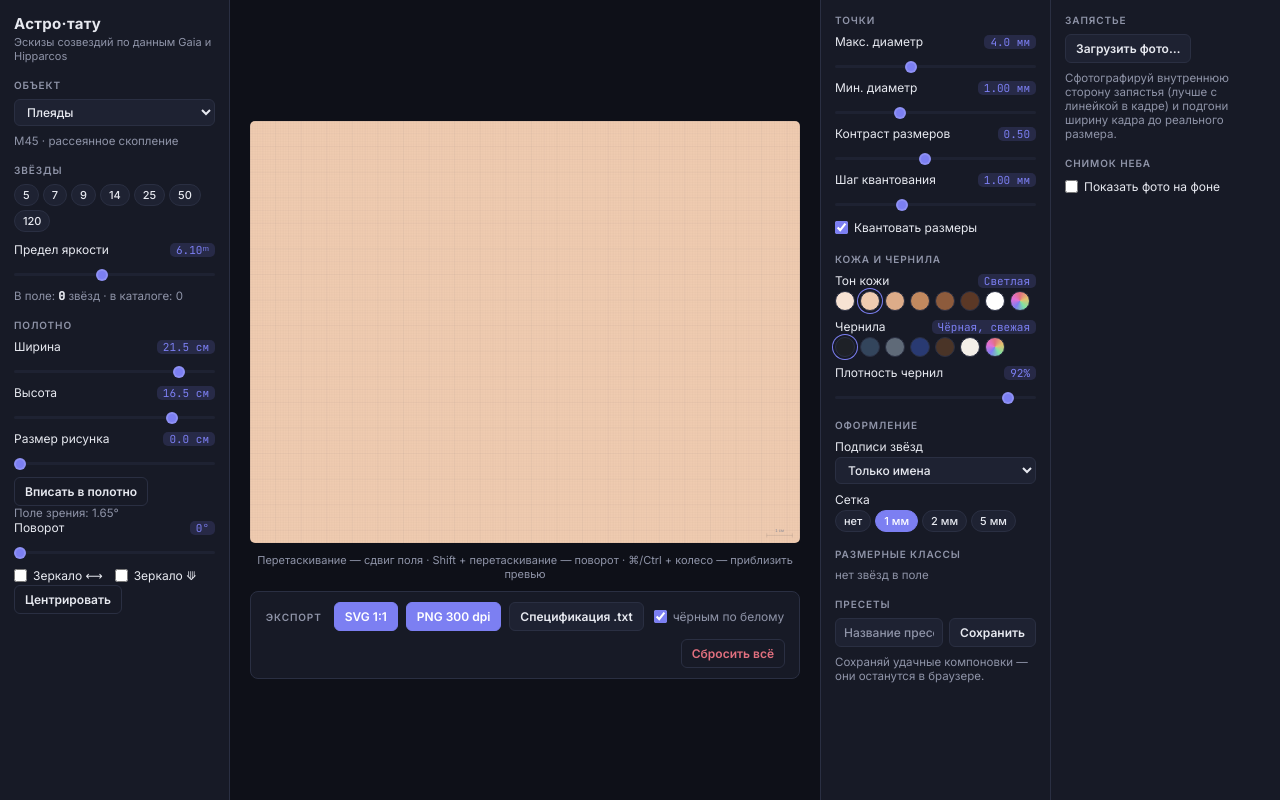
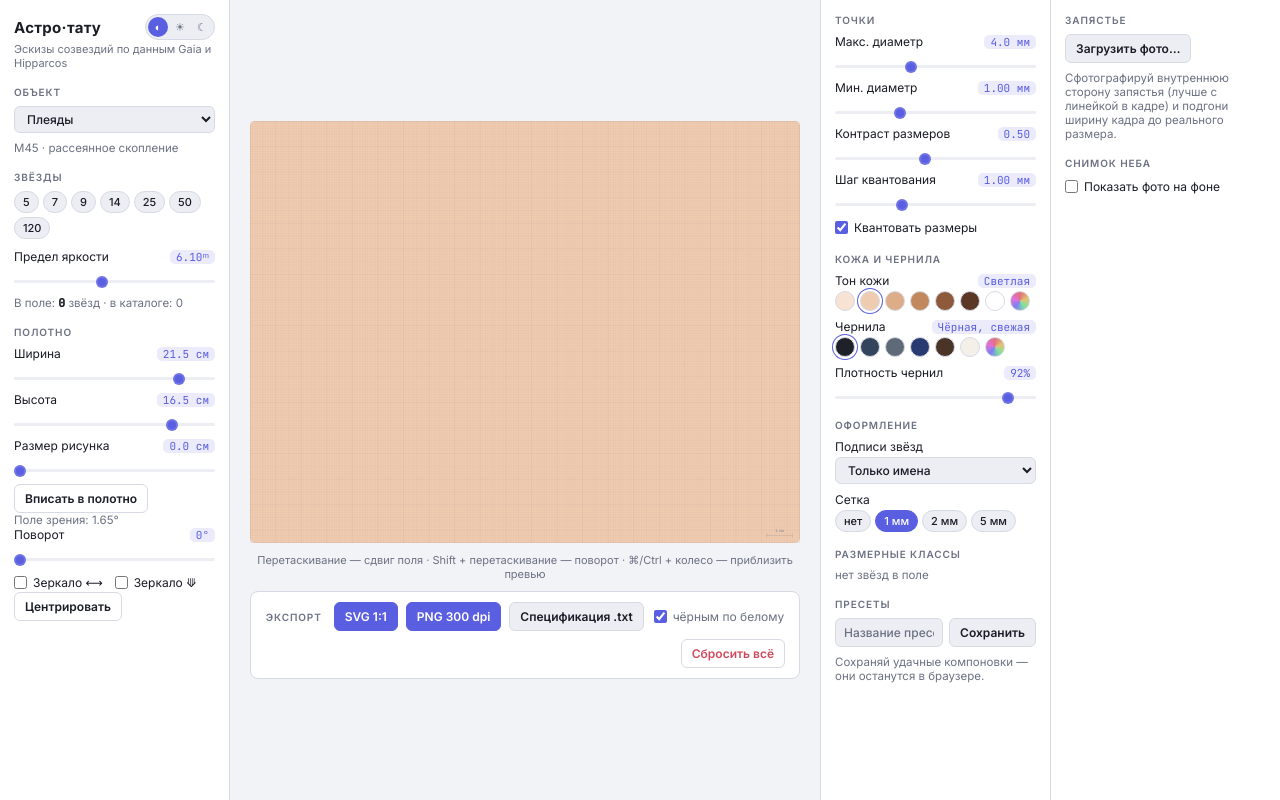
Before and after one commit to tyaga/astro-tattoo, a React (Vite) app: page / in a window 1280 px wide. Built offline with nearby package versions, Linux system fonts and the light colour scheme.

Commit message:
Переключатель темы: светлая, тёмная и системная

```diff
--- a/src/App.tsx
+++ b/src/App.tsx
@@ -15,7 +15,9 @@ import {
     DEFAULTS, clearSettings, loadPresets, loadSettings, loadWrist,
     savePresets, saveSettings, saveWrist,
 } from './lib/state';
-import type { GridMm, LabelsMode, Preset, Settings, WristImage } from './lib/types';
+import type {
+    GridMm, LabelsMode, Preset, Settings, Theme, WristImage,
+} from './lib/types';
 
 const STAR_COUNTS = [5, 7, 9, 14, 25, 50, 120];
 
@@ -25,6 +27,12 @@ const mergePreset = (preset: Preset) => (): Settings => ({
     ...DEFAULTS,
     ...preset.settings,
 });
+
+const THEMES: { value: Theme; icon: string; title: string }[] = [
+    { value: 'auto', icon: '◐', title: 'Как в системе' },
+    { value: 'light', icon: '☀', title: 'Светлая тема' },
+    { value: 'dark', icon: '☾', title: 'Тёмная тема' },
+];
 
 const GRID_OPTIONS: { value: GridMm; label: string }[] = [
     { value: 0, label: 'нет' },
@@ -52,6 +60,10 @@ export default function App() {
     useEffect(() => {
         savePresets(presets);
     }, [presets]);
+
+    useEffect(() => {
+        document.documentElement.dataset.theme = settings.theme;
+    }, [settings.theme]);
 
     /** Смена объекта поверх текущих настроек: новый объект занимает
      *  на полотне столько же миллиметров, сколько занимал прежний */
@@ -137,7 +149,22 @@ export default function App() {
         <div className="app">
             <aside className="sidebar left">
                 <header className="sidebar-header">
-                    <h1>Астро·тату</h1>
+                    <div className="header-row">
+                        <h1>Астро·тату</h1>
+                        <div className="theme-switch">
+                            {THEMES.map(t => (
+                                <button
+                                    key={t.value}
+                                    className={settings.theme === t.value ? 'theme-btn active' : 'theme-btn'}
+                                    title={t.title}
+                                    aria-label={t.title}
+                                    onClick={() => set('theme')(t.value)}
+                                >
+                                    {t.icon}
+                                </button>
+                            ))}
+                        </div>
+                    </div>
                     <p>Эскизы созвездий по данным Gaia и Hipparcos</p>
                 </header>
 
--- a/src/lib/state.ts
+++ b/src/lib/state.ts
@@ -30,6 +30,7 @@ export const DEFAULTS: Settings = {
     labels: 'names',
     gridMm: 1,
     previewZoom: 1,
+    theme: 'auto',
     skinTone: '#efcbb0',
     inkColor: '#1e2127',
     inkOpacity: 0.92,
--- a/src/lib/types.ts
+++ b/src/lib/types.ts
@@ -1,4 +1,7 @@
 export type LabelsMode = 'none' | 'names' | 'full';
+
+/** Тема интерфейса; auto — следовать системной настройке */
+export type Theme = 'auto' | 'light' | 'dark';
 
 /** Шаг миллиметровой сетки; 0 — сетка выключена */
 export type GridMm = 0 | 1 | 2 | 5;
@@ -32,6 +35,8 @@ export interface Settings {
     gridMm: GridMm;
     /** Экранный масштаб предпросмотра (на эскиз не влияет) */
     previewZoom: number;
+    /** Тема интерфейса — на эскиз и экспорт не влияет */
+    theme: Theme;
     /** Цвет полотна — оттенок кожи */
     skinTone: string;
     /** Цвет чернил */
--- a/src/styles.css
+++ b/src/styles.css
@@ -1,4 +1,5 @@
-:root {
+:root,
+:root[data-theme='dark'] {
     --bg: #0e1018;
     --panel: #171a26;
     --panel-2: #1e2232;
@@ -7,6 +8,39 @@
     --muted: #8f94a8;
     --accent: #7c7ff2;
     --accent-soft: rgba(124, 127, 242, 0.16);
+    --danger: #e2707f;
+    --preview-shadow: 0 10px 40px rgba(0, 0, 0, 0.55);
+    color-scheme: dark;
+}
+
+:root[data-theme='light'] {
+    --bg: #f2f3f7;
+    --panel: #ffffff;
+    --panel-2: #eceef4;
+    --border: #d7dae4;
+    --text: #1a1c26;
+    --muted: #6c7183;
+    --accent: #5a5ee0;
+    --accent-soft: rgba(90, 94, 224, 0.12);
+    --danger: #cf4a5c;
+    --preview-shadow: 0 8px 28px rgba(26, 28, 38, 0.16);
+    color-scheme: light;
+}
+
+@media (prefers-color-scheme: light) {
+    :root[data-theme='auto'] {
+        --bg: #f2f3f7;
+        --panel: #ffffff;
+        --panel-2: #eceef4;
+        --border: #d7dae4;
+        --text: #1a1c26;
+        --muted: #6c7183;
+        --accent: #5a5ee0;
+        --accent-soft: rgba(90, 94, 224, 0.12);
+        --danger: #cf4a5c;
+        --preview-shadow: 0 8px 28px rgba(26, 28, 38, 0.16);
+        color-scheme: light;
+    }
 }
 
 * {
@@ -48,10 +82,53 @@ body {
     border-left: 1px solid var(--border);
 }
 
+.header-row {
+    display: flex;
+    align-items: center;
+    justify-content: space-between;
+    gap: 8px;
+}
+
 .sidebar-header h1 {
     font-size: 15px;
     font-weight: 700;
     letter-spacing: 0.02em;
+}
+
+/* переключатель темы */
+
+.theme-switch {
+    display: flex;
+    gap: 2px;
+    padding: 2px;
+    background: var(--panel-2);
+    border: 1px solid var(--border);
+    border-radius: 999px;
+}
+
+.theme-btn {
+    width: 20px;
+    height: 20px;
+    display: flex;
+    align-items: center;
+    justify-content: center;
+    font-size: 11px;
+    line-height: 1;
+    color: var(--muted);
+    background: transparent;
+    border: none;
+    border-radius: 50%;
+    cursor: pointer;
+    transition: color 0.15s, background 0.15s;
+}
+
+.theme-btn:hover {
+    color: var(--text);
+}
+
+.theme-btn.active {
+    color: #fff;
+    background: var(--accent);
 }
 
 .sidebar-header p {
@@ -295,8 +372,8 @@ select {
 }
 
 .preset-delete:hover {
-    color: #e2707f;
-    border-color: #e2707f;
+    color: var(--danger);
+    border-color: var(--danger);
 }
 
 .check {
@@ -409,11 +486,11 @@ select {
 }
 
 .btn.danger {
-    color: #e2707f;
+    color: var(--danger);
 }
 
 .btn.danger:hover {
-    border-color: #e2707f;
+    border-color: var(--danger);
 }
 
 /* горизонтальная панель экспорта под превью */
@@ -483,7 +560,7 @@ select {
     width: 100%;
     height: auto;
     border-radius: 5px;
-    box-shadow: 0 10px 40px rgba(0, 0, 0, 0.55);
+    box-shadow: var(--preview-shadow);
 }
 
 .hint {
```
